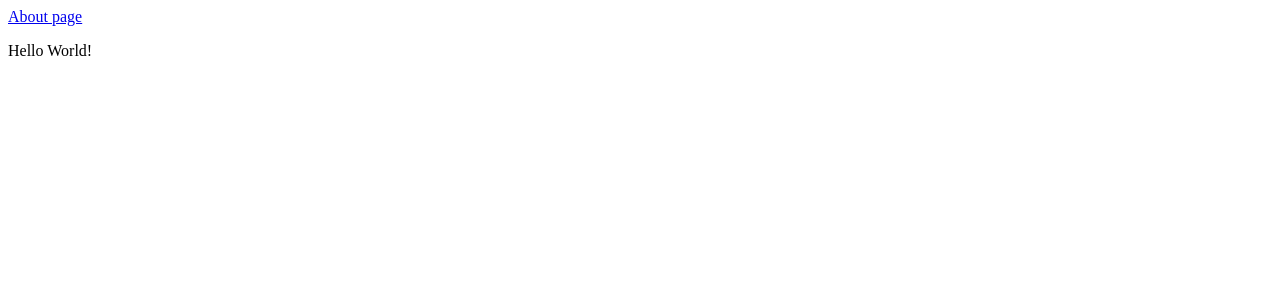
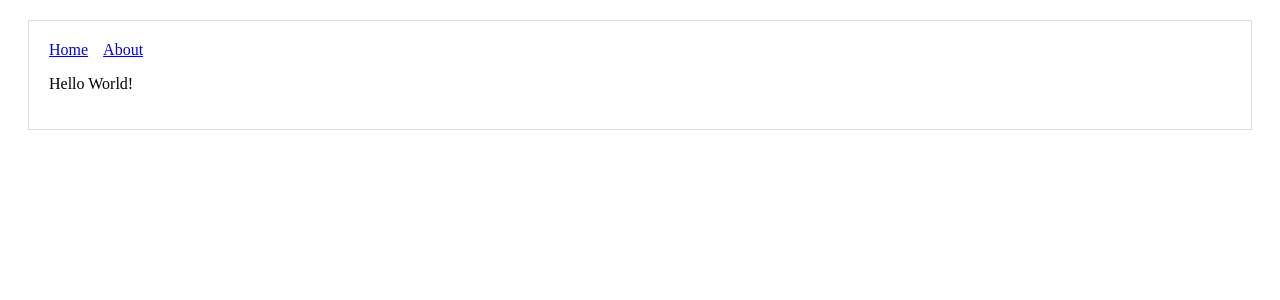
Before and after one commit to TheFirstMe/nextjs, a Next.js app: page / in a window 1280 px wide. Shown: the top 300 px of the page. Built offline with nearby package versions, Linux system fonts and the light colour scheme.

Commit message:
using shared components

```diff
--- /dev/null
+++ b/components/Header.js
@@ -0,0 +1,18 @@
+import Link from 'next/link';
+
+const linkStyle = {
+    marginRight: 15
+};
+
+const Header = () => (
+    <div>
+        <Link href="/">
+            <a style={linkStyle}>Home</a>
+        </Link>
+        <Link href="/about">
+            <a style={linkStyle}>About</a>
+        </Link>
+    </div>
+);
+
+export default Header;
--- /dev/null
+++ b/components/Layout.js
@@ -0,0 +1,16 @@
+import Header from './Header';
+
+const layoutStyle = {
+    margin: 20,
+    padding: 20,
+    border: '1px solid #DDD'
+};
+
+const Layout = props => (
+    <div style={layoutStyle}>
+        <Header />
+        {props.children}
+    </div>
+);
+
+export default Layout;
--- a/pages/about.js
+++ b/pages/about.js
@@ -1,7 +1,9 @@
+import Layout from '../components/Layout';
+
 export default function About() {
     return (
-        <div>
+        <Layout>
             <p>About page!</p>
-        </div>
+        </Layout>
     );
 }
--- a/pages/index.js
+++ b/pages/index.js
@@ -1,12 +1,9 @@
-import Link from 'next/link';
+import Layout from '../components/Layout';
 
 const Index = () => (
-    <div>
-        <Link href="/about" >
-            <a title="About page">About page</a>
-        </Link>
+    <Layout>
         <p>Hello World!</p>
-    </div>
+    </Layout>
 );
 
 export default Index;
```
